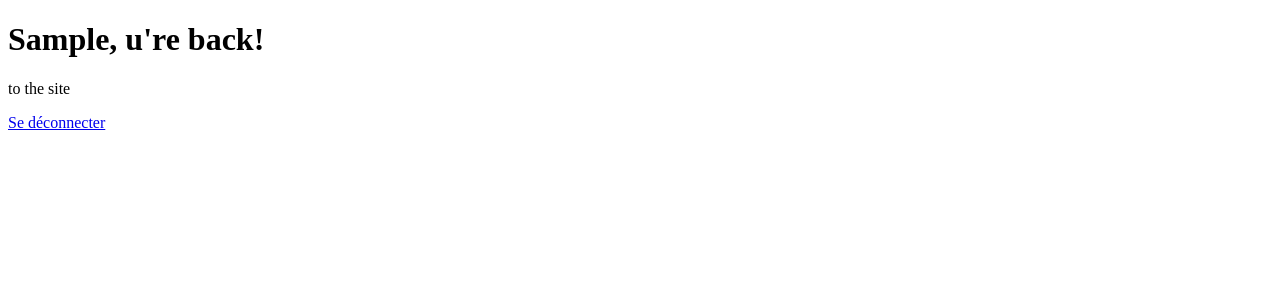
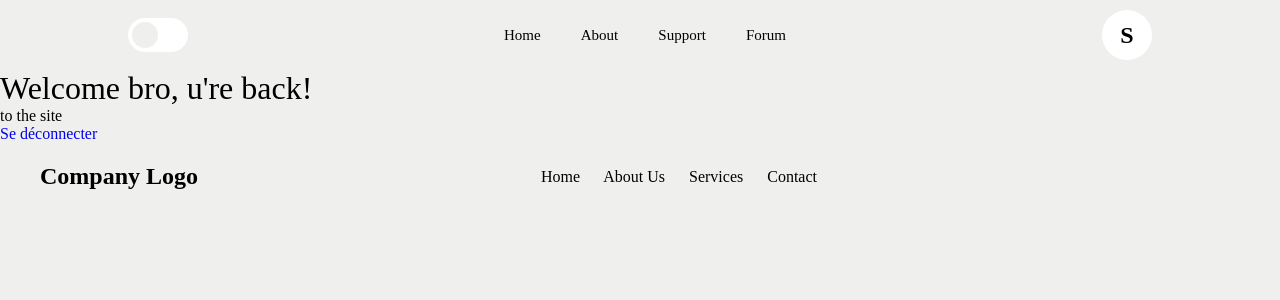
Before and after one commit to Ashkaji/ISSEASuiviEnquete, a Django app: page / in a window 1280 px wide. Shown: the top 300 px of the page. Run offline with Django 5.2, Linux system fonts and the light colour scheme; the visitor is signed in with stand-in values (Sample User, id 1).

Commit message:
Base template of base.html and the dashboard

```diff
--- a/src/ISSEASuiviEnquete/settings.py
+++ b/src/ISSEASuiviEnquete/settings.py
@@ -119,7 +119,7 @@ STATICFILES_DIRS = [BASE_DIR / 'static']
 
 DEFAULT_AUTO_FIELD = 'django.db.models.BigAutoField'
 
-# Extra addings
+# Extra adding
 APPEND_SLASH = True
 AUTH_USER_MODEL = 'accounts.CustomUser'
 LOGIN_REDIRECT_URL = '/'
--- a/src/ISSEASuiviEnquete/urls.py
+++ b/src/ISSEASuiviEnquete/urls.py
@@ -20,6 +20,8 @@ from django.views.generic import TemplateView
 
 from accounts.views import HomeView, CustomLoginView, CustomLogoutView
 
+from dashboard.views import dashboard_view
+
 urlpatterns = [
     path('', HomeView.as_view(), name='home'),
     # ----------------------------------------------------------------------------------------------
@@ -28,5 +30,7 @@ urlpatterns = [
     path('accounts/help-for-login', TemplateView.as_view(
         template_name='accounts/help-for-login.html'), name='help-for-login'),
     # ----------------------------------------------------------------------------------------------
+    path('dashboard/', dashboard_view, name='dashboard'),
+    # ----------------------------------------------------------------------------------------------
     path('admin/', admin.site.urls),
 ]
--- a/src/dashboard/views.py
+++ b/src/dashboard/views.py
@@ -1,3 +1,6 @@
 from django.shortcuts import render
 
+
 # Create your views here.
+def dashboard_view(request):
+    return render(request, 'dashboard/base-dash.html')
--- a/src/static/css/base-style.css
+++ b/src/static/css/base-style.css
@@ -0,0 +1,208 @@
+:root {
+	--dark-mode-bg-color: #010119;
+    --dark-mode-div-bg: #030326;
+    --blue-color: #1919DD;
+    --slight-grey-color: #EFF0ED;
+    /*--light-text-color: to be defined*/
+}
+
+* {
+	margin: 0;
+	padding: 0;
+    text-decoration: none;
+	font-weight: 300;
+    font-family: "Jost*", "Product-Sans", "Poppins", "Glacial indifference", "Century Gothic", serif;
+}
+
+body {
+    margin: 0;
+	box-sizing: border-box;
+    padding: 0;
+	background: var(--slight-grey-color);
+    font-family: Arial, sans-serif;
+}
+
+nav {
+    background-color: var(--slight-grey-color);
+    z-index: 1000;
+    padding: 10px 10%;
+    display: flex;
+    justify-content: space-between;
+    align-items: center;
+}
+
+nav ul {
+    display: flex;
+	list-style: none;
+    justify-content: space-around;
+    align-items: center;
+}
+
+nav a {
+    padding: 10px 20px;
+    text-transform: capitalize;
+	text-decoration: none;
+    font-weight: 400;
+    transition: all 0.3s ease;
+    font-size: 0.94em;
+    color: var(--light-text-color);
+}
+
+nav .burger {
+	display: none;
+    cursor: pointer;
+    z-index: 100;
+}
+
+nav ul:hover a{
+    opacity: 0.5;
+}
+
+nav ul:hover a:hover {
+    opacity: 1;
+}
+
+.login-circle {
+    width: 50px;
+    height: 50px;
+    border-radius: 50%;
+    background-color: white;
+    display: flex;
+    justify-content: center;
+    align-items: center;
+    font-size: 24px;
+    font-weight: bold;
+    right: 100%;
+}
+
+#initial {
+    text-transform: uppercase;
+    font-weight: bold;
+}
+
+.switch {
+    position: relative;
+    width: 60px;
+	left:0;
+    height: 34px;
+}
+
+.switch input {
+    opacity: 0;
+    width: 0;
+    height: 0;
+}
+
+.slider {
+    position: absolute;
+    cursor: pointer;
+    top: 0;
+    left: 0;
+    right: 0;
+    bottom: 0;
+    background-color: white;
+    transition: 0.4s;
+    border-radius: 34px;
+}
+
+.slider:before {
+    position: absolute;
+    content: "";
+    height: 26px;
+    width: 26px;
+    left: 4px;
+    bottom: 4px;
+    background-color: var(--slight-grey-color);
+    transition: 0.4s;
+    border-radius: 50%;
+}
+
+input:checked + .slider {
+    background-color: #444;
+}
+
+input:checked + .slider:before {
+    transform: translateX(26px);
+}
+
+footer {
+    background-color: var(--slight-grey-color);
+    padding: 20px 0;
+    bottom: auto;
+}
+
+.footer-container {
+    display: flex;
+    justify-content: space-between;
+    align-items: center;
+    max-width: 1200px;
+    margin: 0 auto;
+    padding: 0 20px;
+}
+
+.footer-logo {
+    font-size: 1.5em;
+    font-weight: bold;
+}
+
+.footer-links a {
+    text-decoration: none;
+    margin-right: 20px;
+    transition: color 0.3s;
+    color: var(--light-text-color);
+}
+
+.footer-links a:hover {
+    color: #FFD700;
+}
+
+.social-icons a {
+    color: white;
+    text-decoration: none;
+    margin: 0 10px;
+    font-size: 1.2em;
+    transition: color 0.3s;
+}
+
+.social-icons a:hover {
+    color: #FFD700;
+}
+
+@media (max-width: 768px) {
+    .footer-container {
+        flex-direction: column;
+        text-align: center;
+    }
+
+    .footer-links, .social-icons {
+        margin-top: 10px;
+    }
+
+	nav .nav-links {
+        display: none;
+    }
+
+    nav .burger {
+        display: block;
+    }
+
+    nav .burger:hover {
+        background-color: #555;
+    }
+
+    nav .burger-menu {
+        display: none;
+    }
+
+    nav .nav-links.active {
+        display: flex;
+        flex-direction: column;
+        position: absolute;
+        background-color: #333;
+        width: 100%;
+        top: 60px;
+        left: 0;
+        padding: 10px 0;
+        z-index: 1;
+    }
+}
--- /dev/null
+++ b/src/static/js/base-js.js
@@ -0,0 +1,32 @@
+document.addEventListener('DOMContentLoaded', function() {
+    const dark_mode_bg_color = "#010119";
+    const slight_grey_color = "#EFF0ED";
+
+    const toggle = document.getElementById('toggle');
+    const tagElementsToColor = document.querySelectorAll('.tag-color-changing');
+
+    toggle.addEventListener('change', () => {
+        if (toggle.checked) {
+            document.body.style.backgroundColor = dark_mode_bg_color;
+            document.body.style.color = slight_grey_color;
+
+            tagElementsToColor.forEach(element => {
+                element.style.color = slight_grey_color;
+                element.style.backgroundColor = dark_mode_bg_color; // Change background color for example
+            });
+        } else {
+            document.body.style.backgroundColor = slight_grey_color;
+            document.body.style.color = dark_mode_bg_color;
+
+            tagElementsToColor.forEach(element => {
+                element.style.color = dark_mode_bg_color;
+                element.style.backgroundColor = slight_grey_color; // Change background color for example
+            });
+        }
+    });
+
+    function toggleMenu() {
+        const navLinks = document.getElementById("navLinks");
+        navLinks.classList.toggle("active");
+    }
+});
--- a/src/templates/base.html
+++ b/src/templates/base.html
@@ -5,24 +5,30 @@
     <meta charset="UTF-8"><meta name="viewport" content="width=device-width, initial-scale=1.0">
     <link rel="stylesheet" href="{% static 'css/base-style.css' %}">
     {% block additional-style %}{% endblock additional-style %}
-    {% block scripts %}{% endblock %}
     <title>{% block title %}Base Html{% endblock %}</title>
 </head>
 <body>
-    <header>
-        {% include 'includes/header.html' %}
-    </header>
-    <nav>
+
+    <nav class="tag-color-changing">
         {% include 'includes/navigation.html' %}
     </nav>
+
+    <header>
+        {% block header %}{% endblock %}
+    </header>
+
     <main>
         {% block content %}{% endblock %}
     </main>
-    <aside>
-        {% include 'includes/sidebar.html' %}
-    </aside>
-    <footer>
+
+{#    <aside>#}
+{#        {% include 'includes/sidebar.html' %}#}
+{#    </aside>#}
+
+    <footer class="tag-color-changing">
         {% include 'includes/footer.html' %}
     </footer>
+    <script type="text/javascript" src="{% static 'js/base-js.js' %}"></script>
+    {% block additional-scripts %}{% endblock %}
 </body>
 </html>
--- a/src/templates/home.html
+++ b/src/templates/home.html
@@ -6,7 +6,7 @@
 
 {% block content %}
     {% if user.is_authenticated %}
-        <h1>{{ user.first_name | capfirst }}, u're back!</h1>
+        <h1>Welcome bro, u're back!</h1>
         <p>to the site</p>
         <a href="{% url 'logout' %}">Se déconnecter</a>
     {% else %}
--- a/src/templates/includes/footer.html
+++ b/src/templates/includes/footer.html
@@ -0,0 +1,14 @@
+<div class="footer-container">
+    <div class="footer-logo">Company Logo</div>
+    <div class="footer-links">
+        <a href="#">Home</a>
+        <a href="#">About Us</a>
+        <a href="#">Services</a>
+        <a href="#">Contact</a>
+    </div>
+    <div class="social-icons">
+        <a href="#"><i class="fab fa-facebook-f"></i></a>
+        <a href="#"><i class="fab fa-twitter"></i></a>
+        <a href="#"><i class="fab fa-instagram"></i></a>
+    </div>
+</div>
--- a/src/templates/includes/navigation.html
+++ b/src/templates/includes/navigation.html
@@ -0,0 +1,19 @@
+    <label class="switch">
+		<input type="checkbox" id="toggle">
+        <span class="slider round"></span>
+    </label>
+
+    <ul class = "nav-links">
+        <li><a href ="#">Home</a></li>
+        <li><a href ="#">About</a></li>
+        <li><a href ="#">Support</a></li>
+        <li><a href ="#">Forum</a></li>
+    </ul>
+
+	<div class="burger">&#9776;</div>
+
+    {% if user.is_authenticated %}
+    <div class="login-circle color-changing-element">
+        <span id="initial">{{ user.username | upper | slice:'0:1'}}</span>
+    </div>
+    {% endif %}
```
Also changed, not shown: src/static/css/dash-style.css (added, +66 -0 lines), src/static/js/dashboard.js (added, +26 -0 lines), src/templates/dashboard/base-dash.html (added, +97 -0 lines), src/templates/includes/header.html (deleted).
